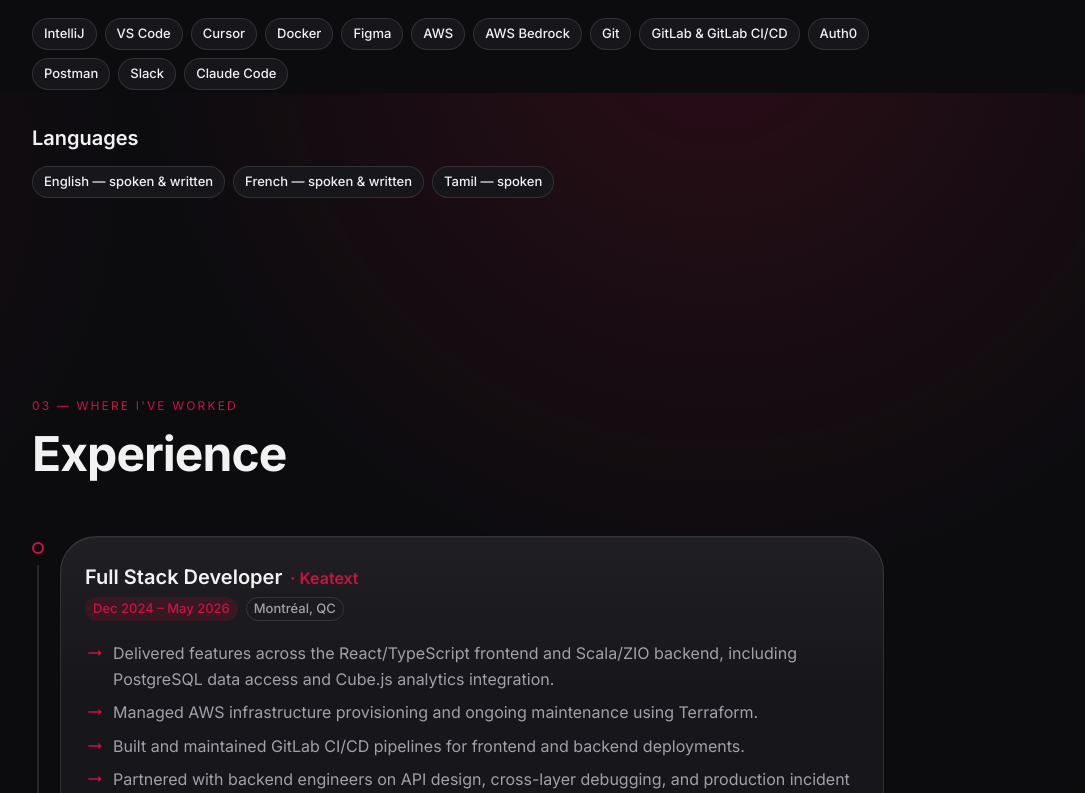
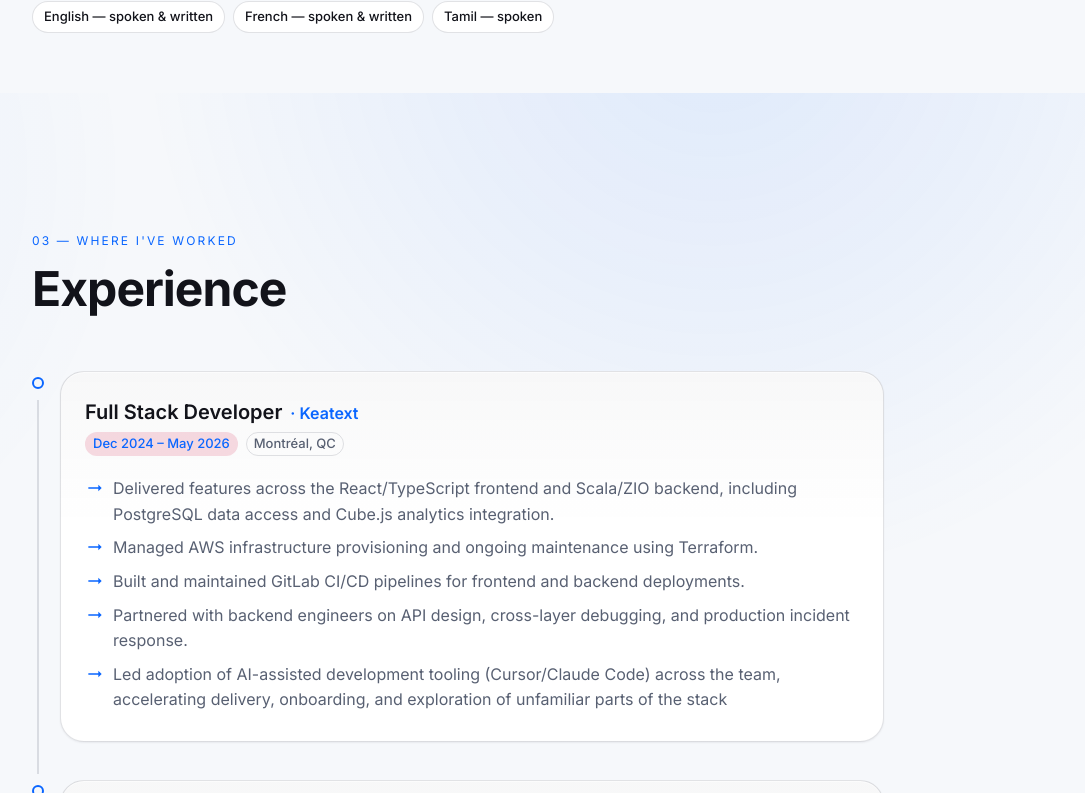
Before and after one commit to ArunrajAdlee/arunrajadlee.github.io, a React (Vite) app: page / in a window 1280 px wide. Shown: the part 2307-3100 px from the top of the page, without its empty margins (182-1267 px from the left). Built offline with nearby package versions, Linux system fonts and the light colour scheme; no server answers.

Commit message:
#20 Add new light color theme mode

```diff
--- /dev/null
+++ b/src/ThemeModeProvider.tsx
@@ -0,0 +1,53 @@
+import { useEffect, useMemo, useState, type ReactNode } from 'react';
+import { ThemeProvider } from '@mui/material/styles';
+import CssBaseline from '@mui/material/CssBaseline';
+import { createAppTheme, SURFACE, type ColorMode } from './theme';
+import { ColorModeContext } from './color-mode';
+
+const STORAGE_KEY = 'color-mode';
+
+function getInitialMode(): ColorMode {
+  if (typeof window === 'undefined') return 'dark';
+  const stored = window.localStorage.getItem(STORAGE_KEY);
+  if (stored === 'light' || stored === 'dark') return stored;
+  // Fall back to the OS preference, defaulting to the brand's dark theme.
+  return window.matchMedia('(prefers-color-scheme: light)').matches
+    ? 'light'
+    : 'dark';
+}
+
+export default function ThemeModeProvider({
+  children,
+}: {
+  children: ReactNode;
+}) {
+  const [mode, setMode] = useState<ColorMode>(getInitialMode);
+
+  const theme = useMemo(() => createAppTheme(mode), [mode]);
+
+  useEffect(() => {
+    window.localStorage.setItem(STORAGE_KEY, mode);
+    // Keep the browser chrome (address bar / color-scheme) in sync.
+    document.documentElement.style.colorScheme = mode;
+    document
+      .querySelector('meta[name="theme-color"]')
+      ?.setAttribute('content', SURFACE[mode]);
+  }, [mode]);
+
+  const value = useMemo(
+    () => ({
+      mode,
+      toggle: () => setMode((m) => (m === 'dark' ? 'light' : 'dark')),
+    }),
+    [mode],
+  );
+
+  return (
+    <ColorModeContext.Provider value={value}>
+      <ThemeProvider theme={theme}>
+        <CssBaseline />
+        {children}
+      </ThemeProvider>
+    </ColorModeContext.Provider>
+  );
+}
--- /dev/null
+++ b/src/color-mode.ts
@@ -0,0 +1,16 @@
+import { createContext, useContext } from 'react';
+import type { ColorMode } from './theme';
+
+export interface ColorModeContextValue {
+  mode: ColorMode;
+  toggle: () => void;
+}
+
+export const ColorModeContext = createContext<ColorModeContextValue>({
+  mode: 'dark',
+  toggle: () => {},
+});
+
+export function useColorMode(): ColorModeContextValue {
+  return useContext(ColorModeContext);
+}
--- a/src/main.tsx
+++ b/src/main.tsx
@@ -1,15 +1,12 @@
 import { StrictMode } from 'react';
 import { createRoot } from 'react-dom/client';
-import { ThemeProvider } from '@mui/material/styles';
-import CssBaseline from '@mui/material/CssBaseline';
-import theme from './theme';
+import ThemeModeProvider from './ThemeModeProvider';
 import App from './App';
 
 createRoot(document.getElementById('root')!).render(
   <StrictMode>
-    <ThemeProvider theme={theme}>
-      <CssBaseline />
+    <ThemeModeProvider>
       <App />
-    </ThemeProvider>
+    </ThemeModeProvider>
   </StrictMode>,
 );
--- a/src/styles/card.ts
+++ b/src/styles/card.ts
@@ -1,23 +1,35 @@
-import type { SxProps, Theme } from '@mui/material/styles';
+import { alpha, type Theme } from '@mui/material/styles';
+import type { CSSObject } from '@mui/material/styles';
 
 /**
- * Shared surface style for the content cards used across sections
+ * Shared surface style for the content cards used across sections.
+ * A function of the theme so the accent glow and overlays adapt to the
+ * active color mode.
  */
-export const cardSx = {
+export const cardSx = (theme: Theme): CSSObject => {
+  const isDark = theme.palette.mode === 'dark';
+  const accent = theme.palette.primary.main;
+  return {
     position: 'relative',
-  bgcolor: 'background.paper',
-  backgroundImage:
-    'linear-gradient(180deg, rgba(255,255,255,0.04), rgba(255,255,255,0) 42%)',
+    backgroundColor: theme.palette.background.paper,
+    backgroundImage: isDark
+      ? 'linear-gradient(180deg, rgba(255,255,255,0.04), rgba(255,255,255,0) 42%)'
+      : 'linear-gradient(180deg, rgba(15,23,42,0.03), rgba(15,23,42,0) 42%)',
     border: '1px solid',
-  borderColor: 'divider',
-  borderRadius: 3,
-  p: { xs: 2.5, md: 3 },
-  boxShadow: 'inset 0 1px 0 rgba(255,255,255,0.05), 0 1px 2px rgba(0,0,0,0.45)',
+    borderColor: theme.palette.divider,
+    borderRadius: theme.spacing(3),
+    boxShadow: isDark
+      ? 'inset 0 1px 0 rgba(255,255,255,0.05), 0 1px 2px rgba(0,0,0,0.45)'
+      : 'inset 0 1px 0 rgba(255,255,255,0.6), 0 1px 2px rgba(15,23,42,0.06)',
     transition: 'border-color 0.25s, transform 0.25s, box-shadow 0.25s',
+    padding: theme.spacing(2.5),
+    [theme.breakpoints.up('md')]: { padding: theme.spacing(3) },
     '&:hover': {
-    borderColor: 'primary.main',
+      borderColor: accent,
       transform: 'translateY(-2px)',
-    boxShadow:
-      'inset 0 1px 0 rgba(255,255,255,0.06), 0 12px 32px rgba(206,17,65,0.14)',
+      boxShadow: isDark
+        ? `inset 0 1px 0 rgba(255,255,255,0.06), 0 12px 32px ${alpha(accent, 0.14)}`
+        : `inset 0 1px 0 rgba(255,255,255,0.6), 0 12px 32px ${alpha(accent, 0.18)}`,
     },
-} satisfies SxProps<Theme>;
+  };
+};
--- a/src/theme.ts
+++ b/src/theme.ts
@@ -1,23 +1,37 @@
-import { createTheme } from '@mui/material/styles';
+import { createTheme, alpha, type PaletteMode } from '@mui/material/styles';
 
-// Houston Rockets palette: red primary, silver secondary, near-black surfaces.
-const ACCENT = '#CE1141'; // Rockets red
-const ACCENT_2 = '#C4CED4'; // Rockets silver
+export type ColorMode = PaletteMode;
 
-const theme = createTheme({
+// Accent per mode: dark keeps the Houston Rockets red, light uses electric blue.
+const ACCENTS: Record<ColorMode, string> = {
+  dark: '#CE1141', // Rockets red
+  light: '#0A66FF', // electric blue
+};
+
+// Surface color
+export const SURFACE: Record<ColorMode, string> = {
+  dark: '#0c0c0f',
+  light: '#f6f8fb',
+};
+
+export function createAppTheme(mode: ColorMode) {
+  const accent = ACCENTS[mode];
+  const isDark = mode === 'dark';
+
+  return createTheme({
     palette: {
-    mode: 'dark',
-    primary: { main: ACCENT },
-    secondary: { main: ACCENT_2 },
+      mode,
+      primary: { main: accent },
+      secondary: { main: isDark ? '#C4CED4' : '#64748b' },
       background: {
-      default: '#0c0c0f',
-      paper: '#16161b',
+        default: SURFACE[mode],
+        paper: isDark ? '#16161b' : '#ffffff',
       },
       text: {
-      primary: '#f2f2f3',
-      secondary: '#a1a1aa',
+        primary: isDark ? '#f2f2f3' : '#12131a',
+        secondary: isDark ? '#a1a1aa' : '#586072',
       },
-    divider: 'rgba(212, 212, 216, 0.14)',
+      divider: isDark ? 'rgba(212, 212, 216, 0.14)' : 'rgba(15, 23, 42, 0.12)',
     },
     shape: { borderRadius: 12 },
     typography: {
@@ -36,15 +50,15 @@ const theme = createTheme({
         styleOverrides: {
           html: { scrollBehavior: 'smooth' },
           body: {
-          backgroundColor: '#0c0c0f',
-          // subtle ambient glow
+            backgroundColor: SURFACE[mode],
+            // subtle ambient glow tinted with the mode's accent
             backgroundImage:
-            'radial-gradient(60rem 60rem at 70% -10%, rgba(206,17,65,0.16), transparent 60%),' +
-            'radial-gradient(50rem 50rem at -10% 10%, rgba(206,17,65,0.08), transparent 55%)',
+              `radial-gradient(60rem 60rem at 70% -10%, ${alpha(accent, isDark ? 0.16 : 0.1)}, transparent 60%),` +
+              `radial-gradient(50rem 50rem at -10% 10%, ${alpha(accent, isDark ? 0.08 : 0.06)}, transparent 55%)`,
             backgroundAttachment: 'fixed',
           },
           '::selection': {
-          background: 'rgba(206,17,65,0.35)',
+            background: alpha(accent, 0.35),
           },
           '@media (prefers-reduced-motion: reduce)': {
             html: { scrollBehavior: 'auto' },
@@ -60,5 +74,6 @@ const theme = createTheme({
       },
     },
   });
+}
 
-export default theme;
+export default createAppTheme('dark');
```
Lines whose indentation alone changed are shown as unchanged.
